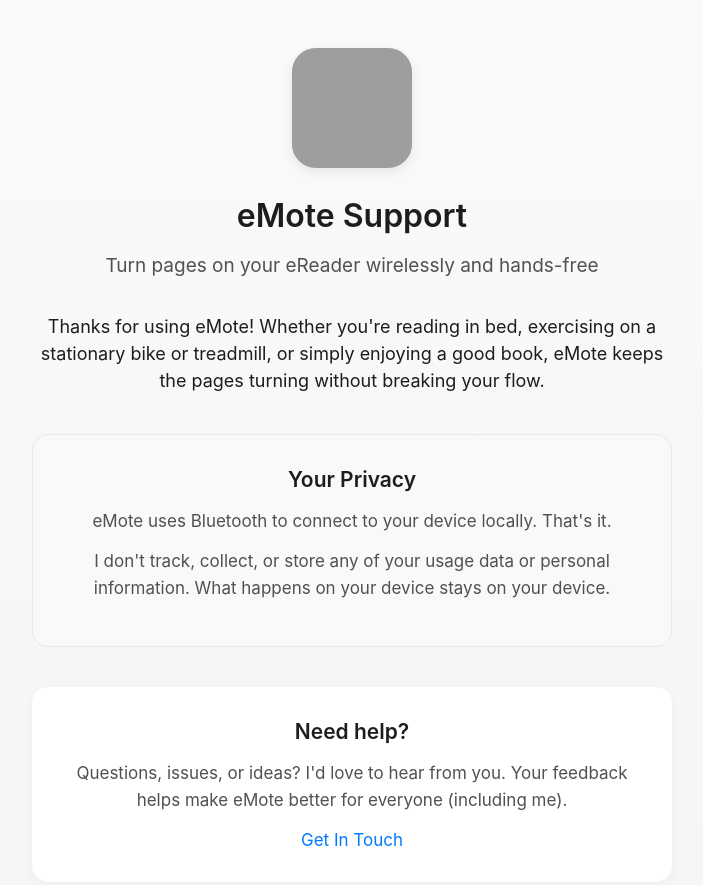
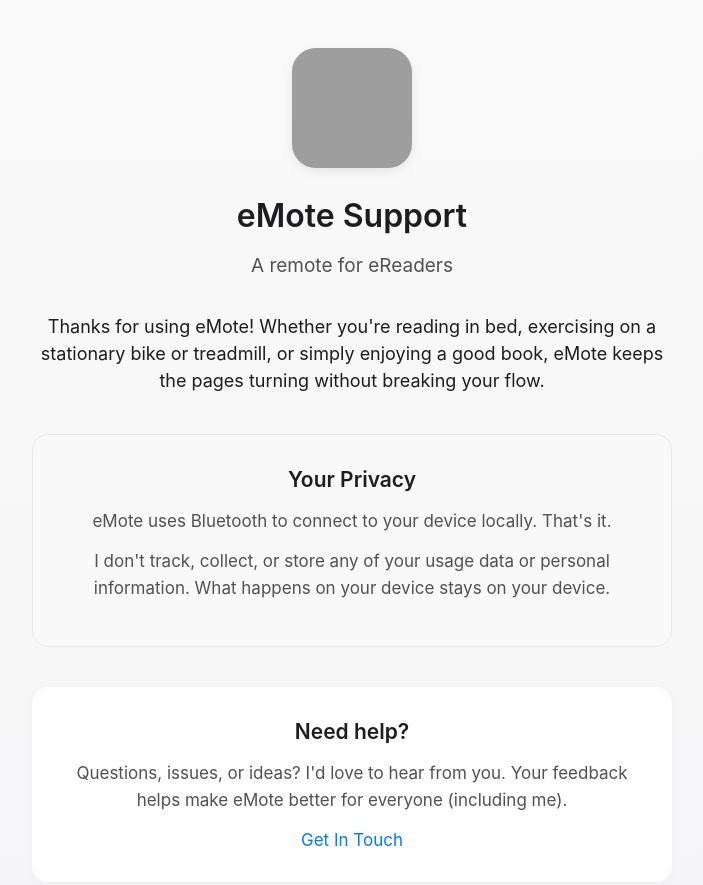
Before and after one commit to jeffchimney/eMoteSupport, a plain HTML site: page index.html in a window 1280 px wide. Shown: the top 885 px of the page, without its empty margins (288-991 px from the left). Drawn offline with Linux system fonts and the light colour scheme; grey boxes are pictures that could not be loaded.

Commit message:
fix: wording update

```diff
--- a/index.html
+++ b/index.html
@@ -122,7 +122,7 @@
     <h1>eMote Support</h1>
 
     <p class="tagline">
-      Turn pages on your eReader wirelessly and hands-free
+      A remote for eReaders
     </p>
 
     <p class="intro">
```
